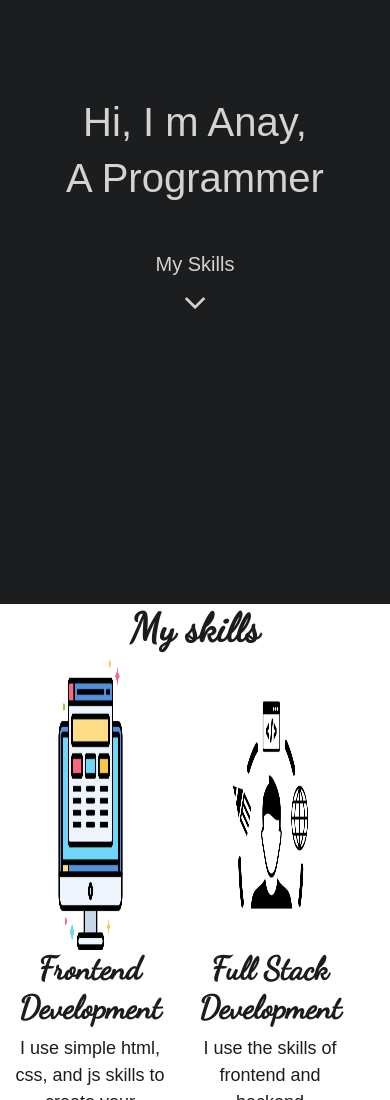
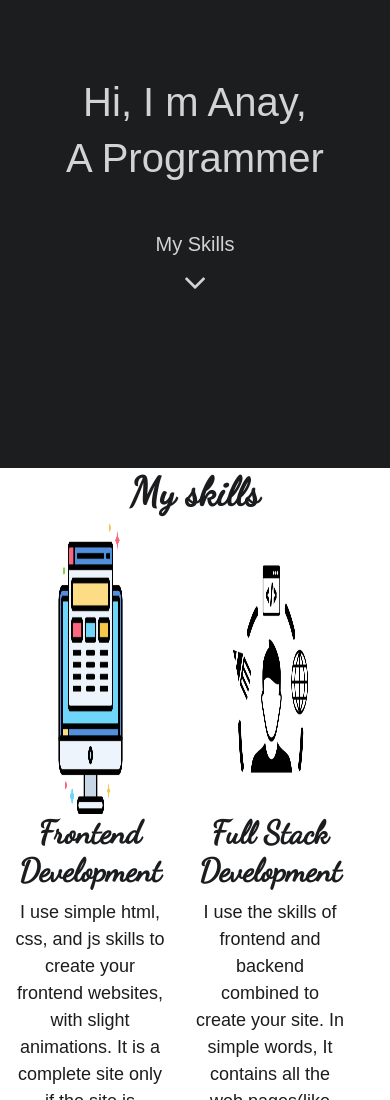
Before and after one commit to Anay028/portfolio, a plain HTML site: page index.html in a window 390 px wide. Shown: the top 1100 px of the page. Drawn offline with nearby package versions, Linux system fonts and the light colour scheme; a web font is replaced by a local one.

Commit message:
making the site mobile friendly

```diff
--- a/css/index.css
+++ b/css/index.css
@@ -8,19 +8,16 @@ html {
 
 /* Introduction div */
 #introduction{
-    margin-top: 15%;
+    margin-top: 20%;
     font-size: 175%;
     color: #d3d3d3;
     text-align: center;
-    padding-bottom: 20%;
+    padding-bottom: 35%;
     font-family: "Solitreo", sans-serif;
 }
 
 @media only screen and (max-width: 950px){
-  #introduction {
-    padding-bottom: 65%;
-    margin-top: 25%;
-  }
+
 }
 
 
```
